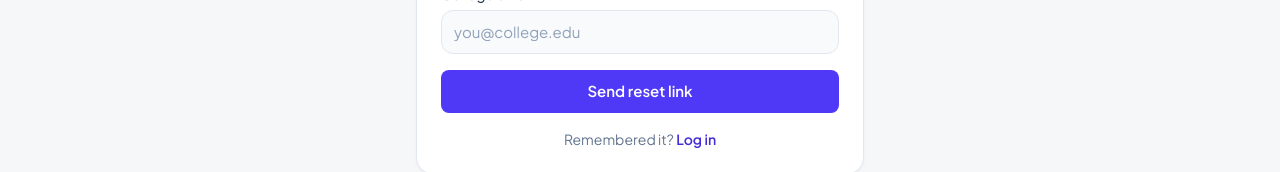
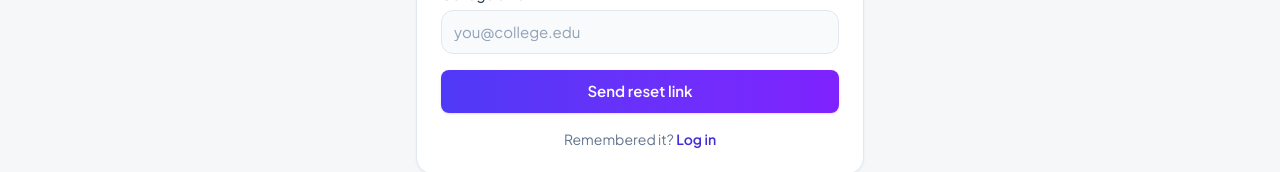
Before and after one commit to arvindkushwaha55/campora, a Next.js app: page /forgot-password in a window 1280 px wide. Shown: the part 384-556 px from the top of the page. Built offline with nearby package versions, Linux system fonts and the light colour scheme; no server answers.

Commit message:
Aesthetic pass: forgot-password

```diff
--- a/src/app/forgot-password/page.tsx
+++ b/src/app/forgot-password/page.tsx
@@ -67,7 +67,7 @@ export default function ForgotPasswordPage() {
           <button
             type="submit"
             disabled={submitting}
-            className="rounded-lg bg-indigo-600 px-4 py-2.5 text-[15px] font-semibold text-white transition-colors hover:bg-indigo-700 disabled:opacity-60"
+            className="rounded-lg bg-gradient-to-r from-indigo-600 to-violet-600 shadow-sm px-4 py-2.5 text-[15px] font-semibold text-white transition-colors hover:from-indigo-700 hover:to-violet-700 disabled:opacity-60"
           >
             {submitting ? "Sending..." : "Send reset link"}
           </button>
```
